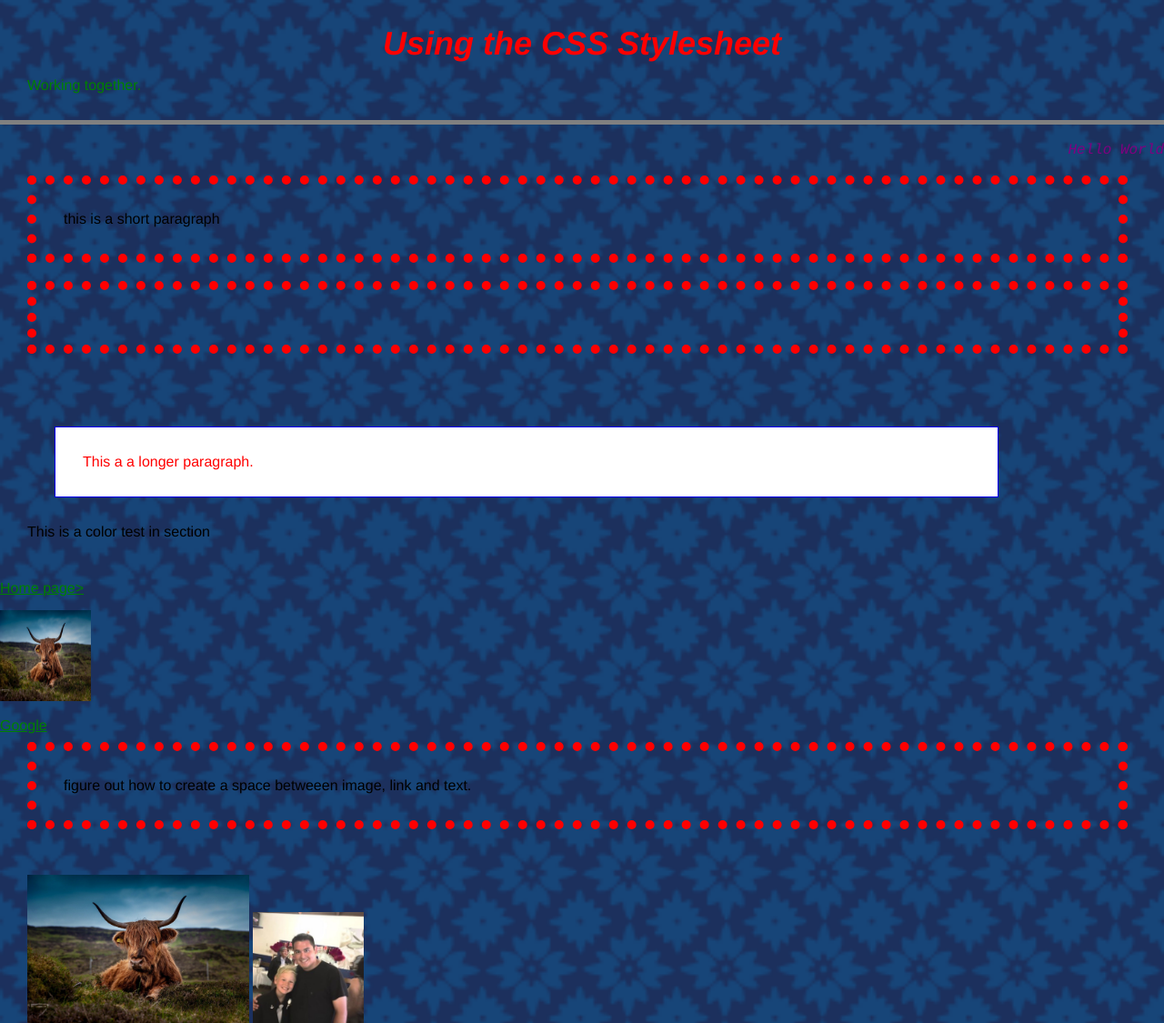
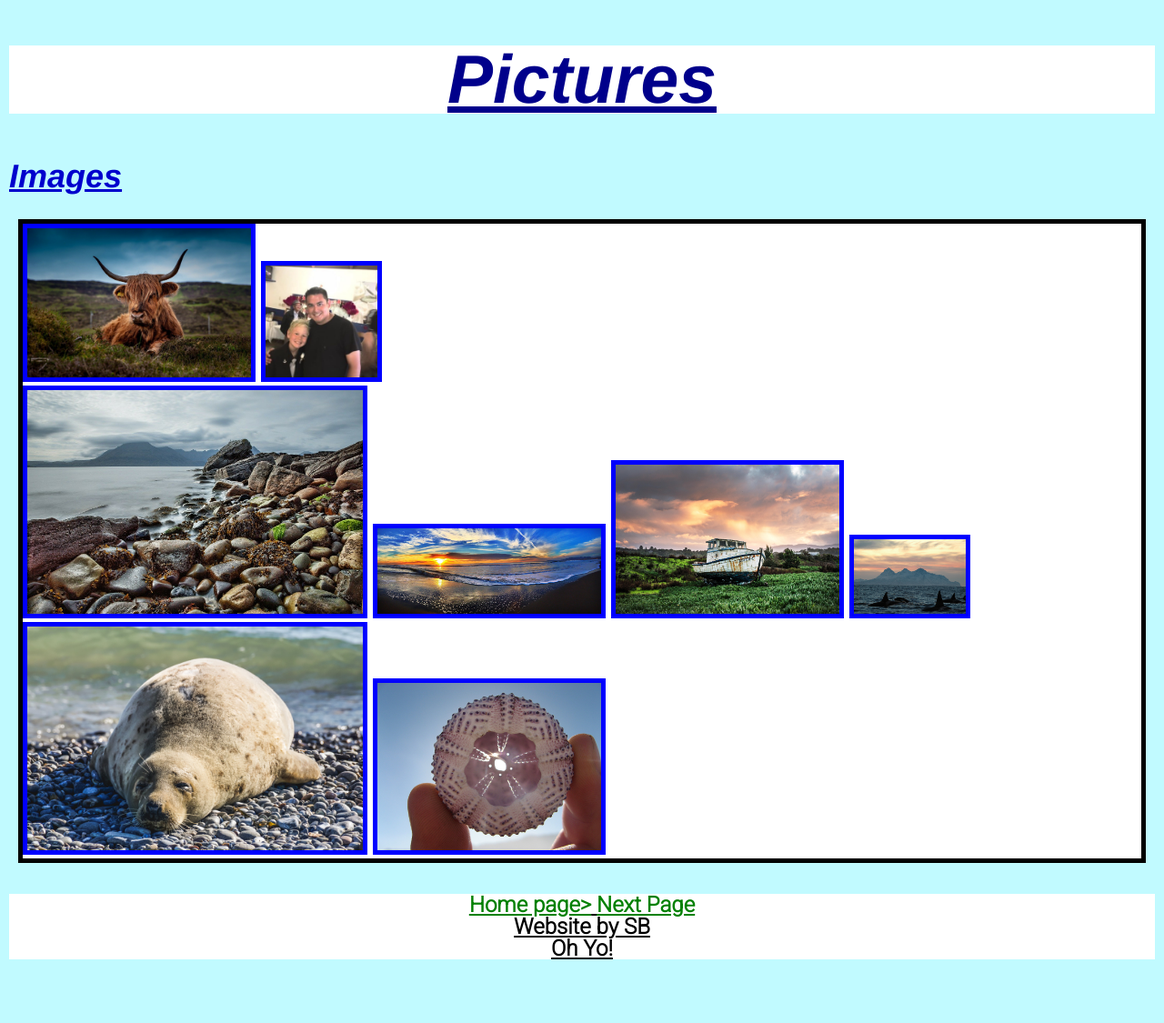
Before and after one commit to Stephen2585/Website., a plain HTML site: page lesson6.html in a window 1280 px wide. Shown: the top 1125 px of the page at 91% size. After the commit the page ends 1065 px from the top, so only its background shows below. Drawn offline with Linux system fonts and the light colour scheme.

Commit message:
Update lesson6.html

```diff
--- a/lesson6.html
+++ b/lesson6.html
@@ -3,7 +3,7 @@
 <head>
   <title> lesson 6</title>
   <meta charset="utf-8">
-  <link rel="stylesheet" href="style.css">
+  <link rel="stylesheet" href="capstone.css">
   <link rel="preconnect" href="https://fonts.gstatic.com">
 <link href="https://fonts.googleapis.com/css2?family=Roboto:wght@300&display=swap" rel="stylesheet">
 
@@ -14,30 +14,17 @@
 
 <body>
   <header>
-    <h1>Using the CSS Stylesheet</h1>
-    Working together.
+    <h1>Pictures</h1>
   </header>
 
-<h2>Hello World</h2>
+<h2>Images</h2>
 
-<p> this is a short paragraph<p/>
 
-  <section>
-    <p> This a a longer paragraph. </p>
-    This is a color test in section
-  </section>
 
-<br>
-<!-- using hyperlinks-->
-<!-- <br> break in images-->
+<!-- <a href="index.html"><imf src="images/calf.jpg" alt="cow" width="30" height=30 /></a><br>
+<a href="images/calf.jpg"><img src="images/calf.jpg" alt="cow" width="30" height="30" /></a><br>
+<br> -->
 
-<a href="index.html"> Home page></a><br>
-<a href="index.html"><imf src="images/calf.jpg" alt="cow" width="30" height=30 /></a><br>
-<a href="images/calf.jpg"><img src="images/calf.jpg" alt="cow" width="30" height="30" /></a><br>
-<br>
-<a href="https://www.google.ca/" target="_blank">Google</a>
-
-<p> figure out how to create a space betweeen image, link and text.</p>
 
 <!--above open in new tab <a href="https://www.google.ca/" target="_blank">Google</a> -->
 
@@ -45,13 +32,19 @@
 <section>
 <img src="images/calf.jpg" alt="picture of calf" height="20%" width="20%" />
 <img src="images/image1.jpg" alt="nolan and I" height="10%" width="10%" /> <br>
-<img src="images/5b.jpg" alt="HTML CSS JS" height="20%" width="30%" />
-<img src="images/image2.jpg" alt="computer" height="20%" width="20%"/>
+<img src="images/beach.jpg" alt="HTML CSS JS" height="20%" width="30%" />
+<img src="images/beach1.jpg" alt="computer" height="20%" width="20%"/>
+<img src="images/boat.jpg" alt="picture of calf" height="20%" width="20%" />
+<img src="images/orca.jpg" alt="nolan and I" height="10%" width="10%" /> <br>
+<img src="images/seal.jpg" alt="HTML CSS JS" height="20%" width="30%" />
+<img src="images/urchin.jpg" alt="computer" height="20%" width="20%"/>
 </section>
 
 <br>
 
 <footer>
+<a href="index.html"> Home page></a>
+<a href="lesson7">Next Page</a><br>
   Website by SB <br>
   Oh Yo!
 </footer>
```
